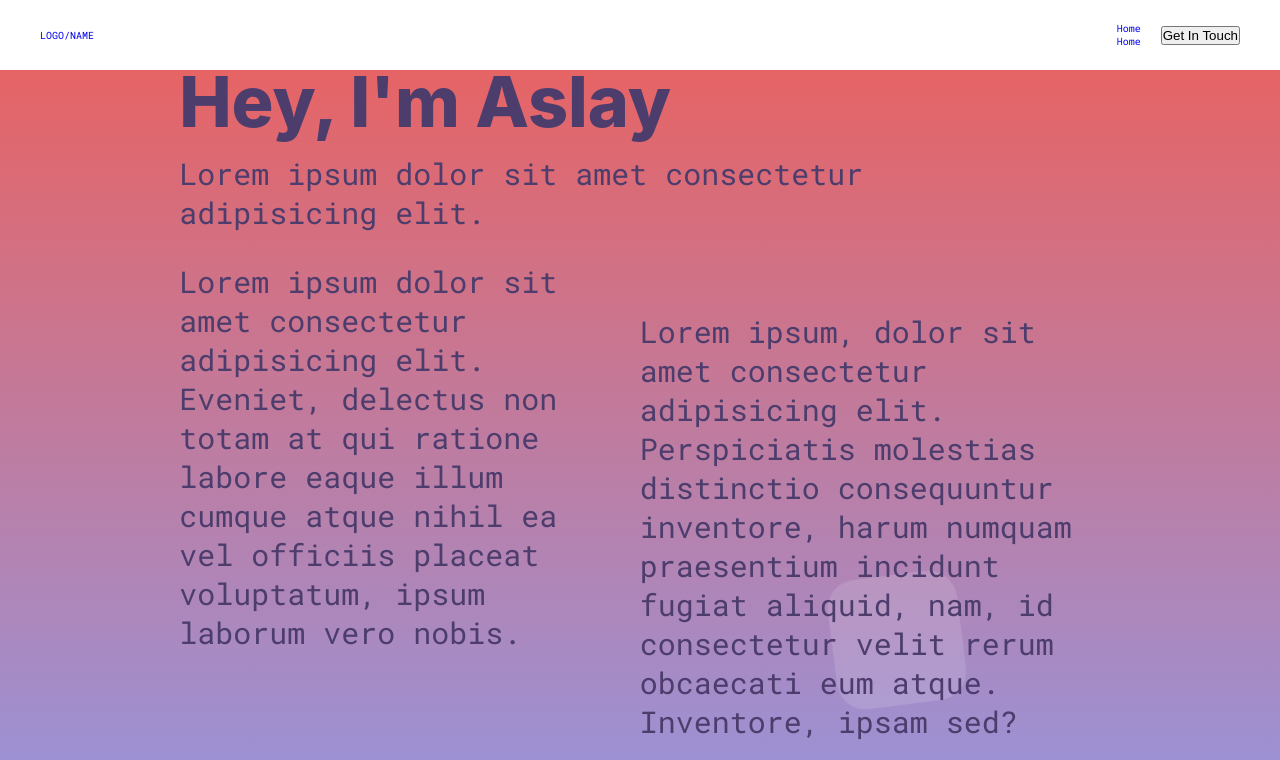
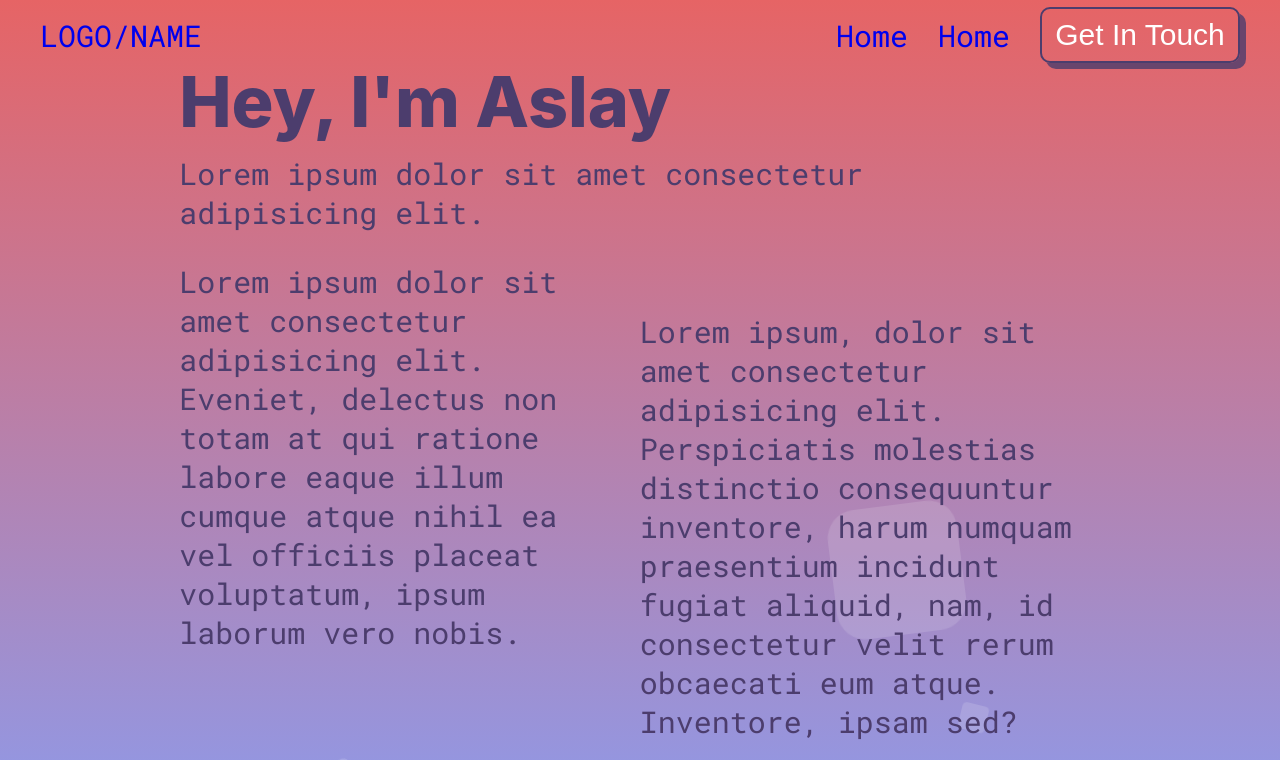
Before and after one commit to aslayclevisson/MyPortfolio, a React (Create React App) app: page / in a window 1280 px wide. Shown: the top 760 px of the page. Built offline with nearby package versions, Linux system fonts and the light colour scheme.

Commit message:
Feeature(main): menu style has been improved

```diff
--- a/src/components/NavMain/NavBar.jsx
+++ b/src/components/NavMain/NavBar.jsx
@@ -22,7 +22,7 @@ function NavBar() {
             </li>
           </ul>
 
-          <button>Get In Touch</button>
+          <button className="button-contact">Get In Touch</button>
         </div>
       </div>
     </nav>
--- a/src/components/NavMain/navBar.css
+++ b/src/components/NavMain/navBar.css
@@ -1,10 +1,13 @@
 .navbar-container {
     display: flex;
     flex-direction: row;
+    position: fixed;
     justify-content: space-between;
     align-items: center;
     height: 70px;
     padding: 0 40px;
+    width: 100%;
+    z-index: 10;
 }
 
 .Menu {
@@ -12,4 +15,27 @@
     align-items: center;
     gap: 20px;
     height: 100%;
+    gap: 3rem;
 }
+
+.navigation-page {
+    display: flex;
+    gap: 3rem;
+    position: relative;
+}
+
+.button-contact {
+    height: 80%;
+    width: 20rem;
+    border-radius: 1rem;
+    border: 2px solid #4c3d6d;
+    font-size: 3rem;
+    box-shadow: 0.6rem 0.6rem rgba(76, 61, 109, .8);
+    transition: 2s ease-out;
+    background: transparent;
+    color: #fff;
+}
+
+.button-contact:hover {
+    background: linear-gradient(45deg, #4c3d6d 17%, transparent 17%, transparent 25%, #4c3d6d 25%, #4c3d6d 36%, transparent 36%, transparent 64%, #4c3d6d 64%, #4c3d6d 75%, transparent 75%, transparent 83%, #4c3d6d 83%);
+}
--- a/src/global.css
+++ b/src/global.css
@@ -19,6 +19,7 @@ html {
 }
 
 body {
+    font-size: 3rem;
     font-family: "Roboto Mono", monospace;
 }
 
```
